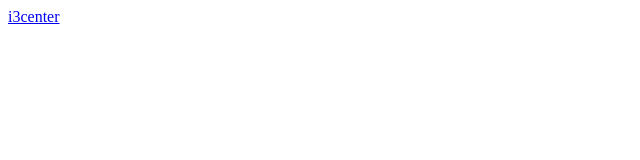
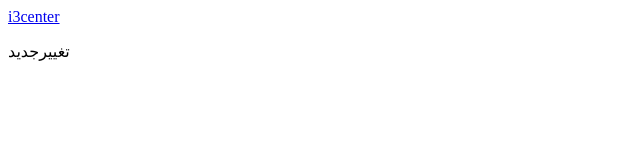
Before and after one commit to shadi62/repository, a plain HTML site: page index.html in a window 1280 px wide. Shown: the full height of the page, 0-640 px from the left. Drawn offline with Linux system fonts and the light colour scheme.

Commit message:
Update index.html

```diff
--- a/index.html
+++ b/index.html
@@ -8,5 +8,7 @@
 </head>
 <body>
     <a href="#">i3center</a>
+    <p> تغییرجدید </p>
+
 </body>
 </html>
```
